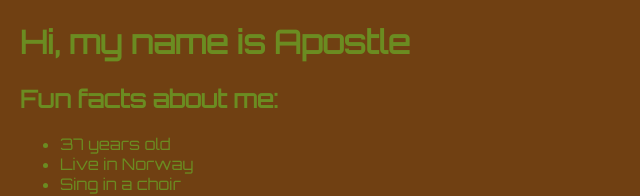
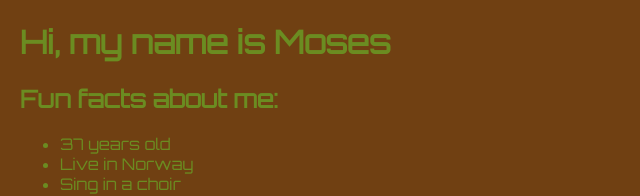
Before and after one commit to masterpaxe/ScrimbaGit, a website built with Vite: page index.html in a window 1280 px wide. Shown: the part 403-599 px from the top of the page, 0-640 px from the left. Built offline with nearby package versions, Linux system fonts and the light colour scheme; a web font is replaced by a local one.

Commit message:
Added Moses

```diff
--- a/index.html
+++ b/index.html
@@ -11,7 +11,7 @@
         Write the HTML for your personal website.
         -->
         <img src="per.jpg">
-        <h1>Hi, my name is Apostle</h1>
+        <h1>Hi, my name is Moses</h1>
         <h2>Fun facts about me:</h2>
         <ul>
             <li>37 years old</li>
```
